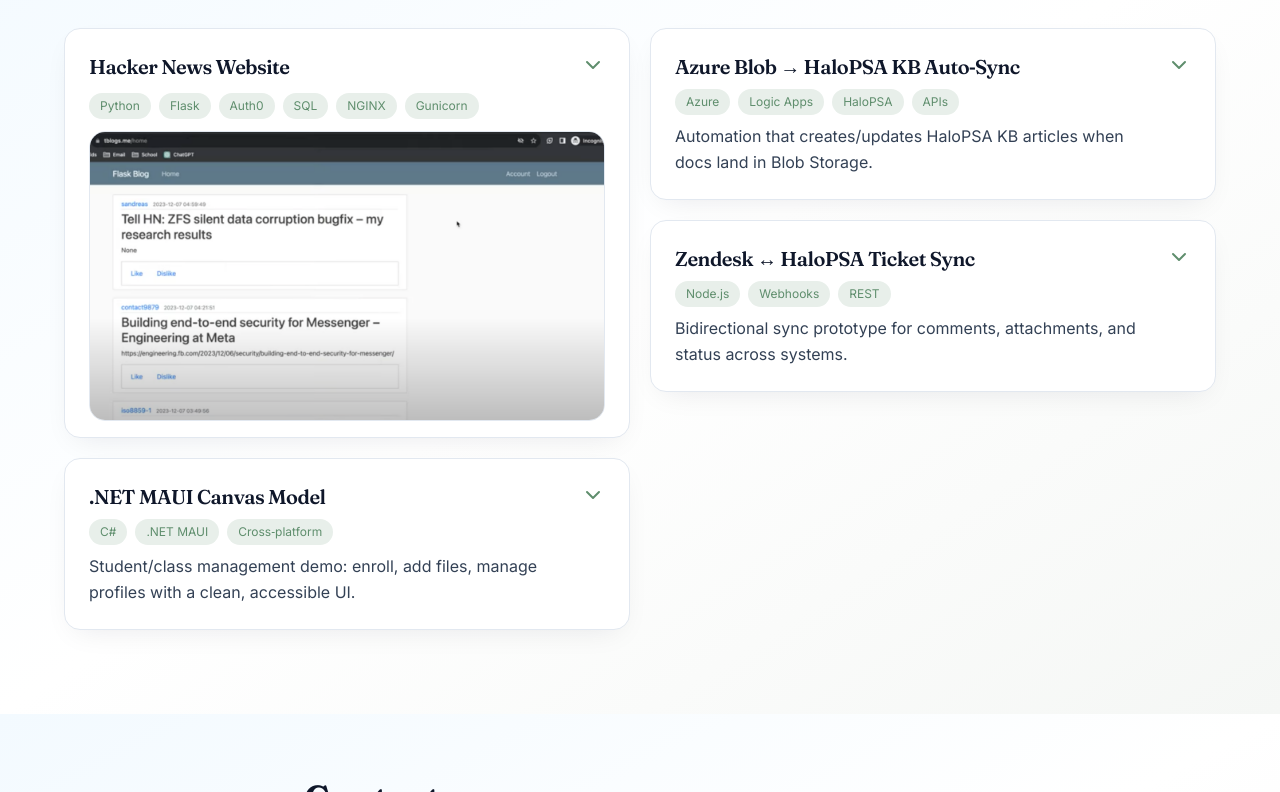
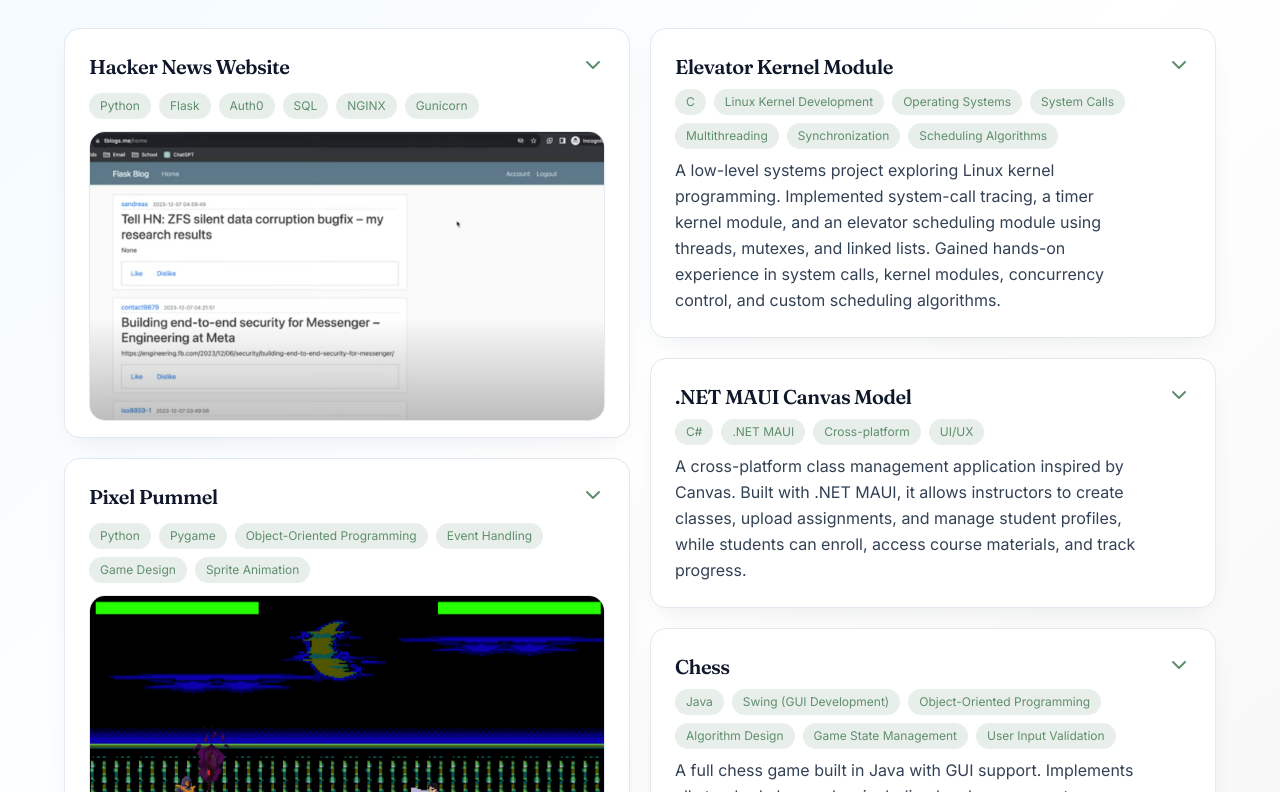
Before and after one commit to torilee7935/torilee7935.github.io, a React (Vite) app: page / in a window 1280 px wide. Shown: the part 1888-2680 px from the top of the page. Built offline with nearby package versions, Linux system fonts and the light colour scheme.

Commit message:
projects data

```diff
--- a/src/data/projects.ts
+++ b/src/data/projects.ts
@@ -15,24 +15,48 @@ export const projectsData = [
     imageUrl: "/images/newsApp.png",
   },
   {
-    title: ".NET MAUI Canvas Model",
-    stack: ["C#", ".NET MAUI", "Cross‑platform"],
+    title: "Pixel Pummel",
+    stack: ["Python", "Pygame", "Object-Oriented Programming", "Event Handling", "Game Design", "Sprite Animation"],
     description:
-      "Student/class management demo: enroll, add files, manage profiles with a clean, accessible UI.",
-    link: "https://example.com/canvas-model",
+      "An arcade-style 8-bit street fighting game built with Pygame. Players control unique fighters with custom move sets, testing reflexes and strategy against opponents. Designed retro-style graphics, implemented collision detection, health bars, and game loop mechanics to deliver a nostalgic but polished gameplay experience.",
+    link: "https://github.com/torilee7935/G7CapProj",
+    imageUrl: "/images/pixelPummel.png",
   },
   {
-    title: "Azure Blob → HaloPSA KB Auto‑Sync",
-    stack: ["Azure", "Logic Apps", "HaloPSA", "APIs"],
+    title: "Elevator Kernel Module",
+    stack: [
+      "C",
+      "Linux Kernel Development",
+      "Operating Systems",
+      "System Calls",
+      "Multithreading",
+      "Synchronization",
+      "Scheduling Algorithms"
+    ],
     description:
-      "Automation that creates/updates HaloPSA KB articles when docs land in Blob Storage.",
-    link: "https://example.com/halo-kb-sync",
+      "A low-level systems project exploring Linux kernel programming. Implemented system-call tracing, a timer kernel module, and an elevator scheduling module using threads, mutexes, and linked lists. Gained hands-on experience in system calls, kernel modules, concurrency control, and custom scheduling algorithms.",
+    link: "https://github.com/torilee7935/ElevatorKernel",
+  },
+
+  {
+    title: ".NET MAUI Canvas Model",
+    stack: ["C#", ".NET MAUI", "Cross-platform", "UI/UX"],
+    description:
+      "A cross-platform class management application inspired by Canvas. Built with .NET MAUI, it allows instructors to create classes, upload assignments, and manage student profiles, while students can enroll, access course materials, and track progress.",
+    link: "https://github.com/torilee7935/CSharp",
   },
   {
-    title: "Zendesk ↔ HaloPSA Ticket Sync",
-    stack: ["Node.js", "Webhooks", "REST"],
+    title: "Chess",
+    stack: [
+      "Java",
+      "Swing (GUI Development)",
+      "Object-Oriented Programming",
+      "Algorithm Design",
+      "Game State Management",
+      "User Input Validation",
+    ],
     description:
-      "Bidirectional sync prototype for comments, attachments, and status across systems.",
-    link: "https://example.com/zendesk-halo-sync",
+      "A full chess game built in Java with GUI support. Implements all standard chess rules, including legal moves, captures, check, and checkmate. Features castling, pawn promotion, and invalid move validation with pop-up alerts, plus a user-friendly interface for selecting and moving pieces.",
+    link: "https://github.com/torilee7935/JavaHWX",
   },
 ] satisfies ReadonlyArray<Project>
```
Also changed, not shown: public/images/pixelPummel.png (added).
